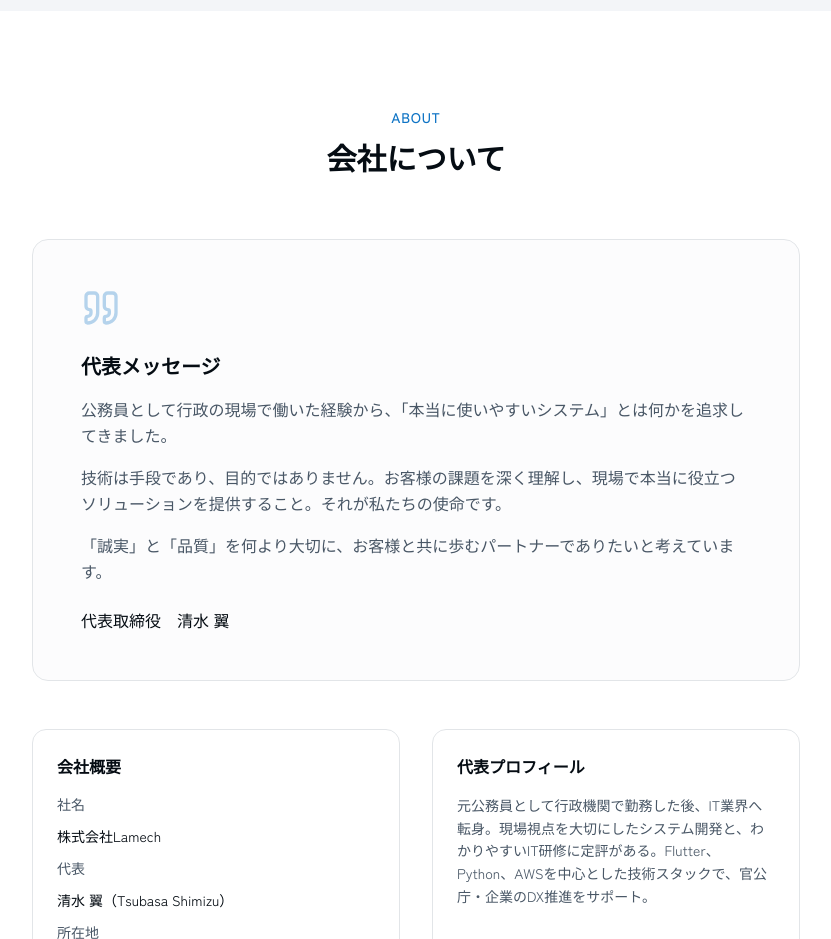
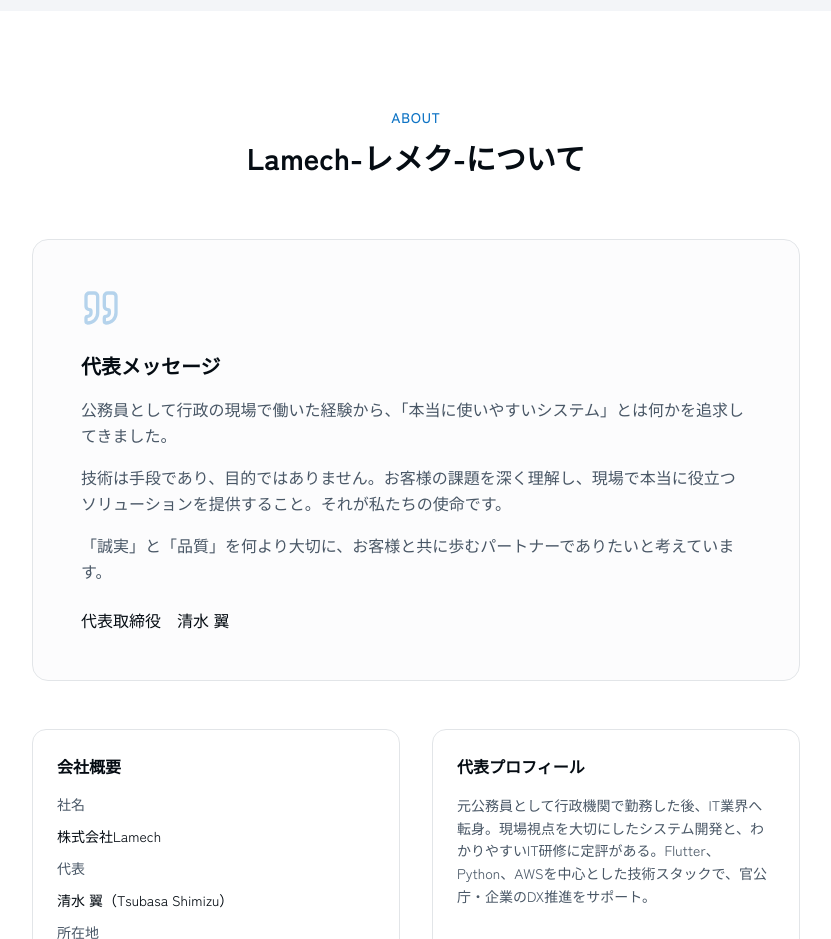
Before and after one commit to TsubasaShimizu-Lamech/Lamech-CorporateSite202601, a Next.js app: page / in a window 1280 px wide. Shown: the part 2980-3919 px from the top of the page, without its empty margins (224-1055 px from the left). Built offline with nearby package versions, Linux system fonts and the light colour scheme.

Commit message:
表題変更

```diff
--- a/components/about-section.tsx
+++ b/components/about-section.tsx
@@ -32,7 +32,7 @@ export function AboutSection() {
             About
           </p>
           <h2 className="animate-on-scroll opacity-0 animation-delay-100 text-2xl md:text-3xl font-bold text-foreground text-balance">
-            会社について
+            Lamech-レメク-について
           </h2>
         </div>
 
```
